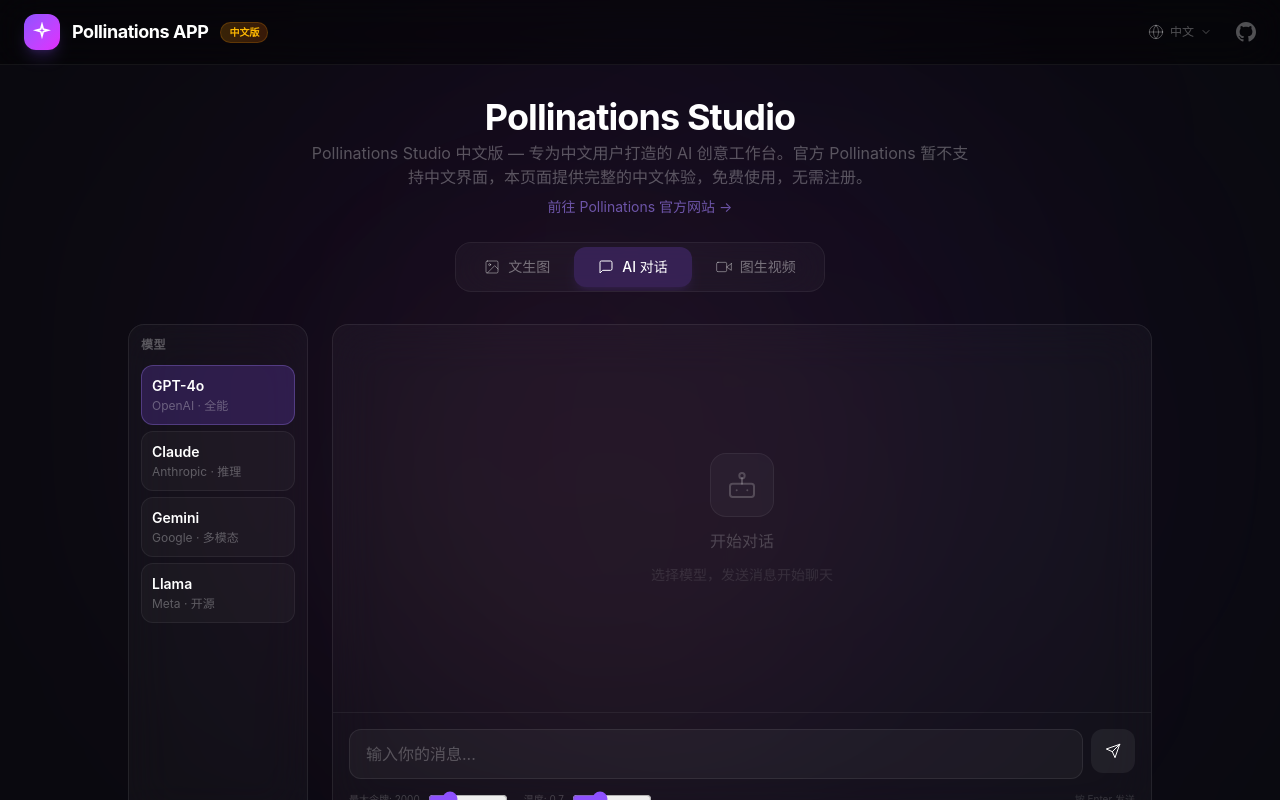
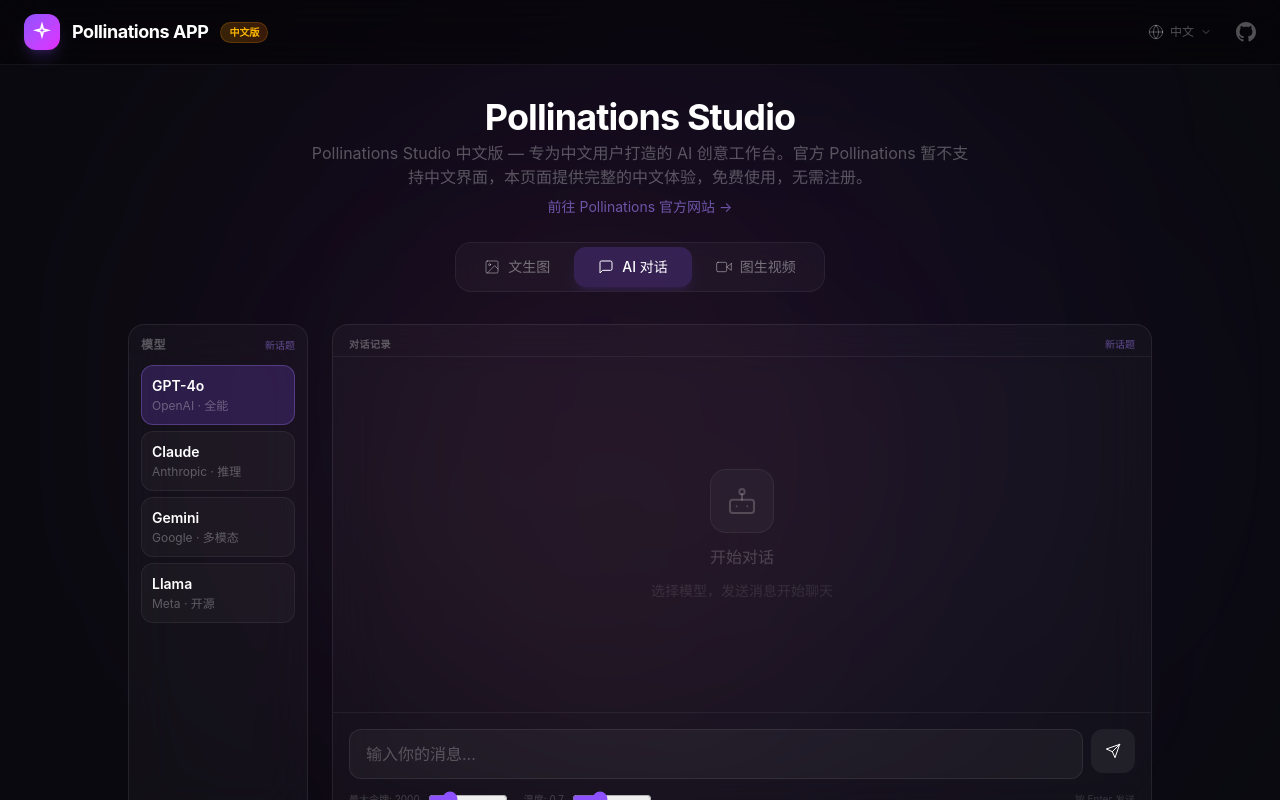
Before and after one commit to EasongChung/pollinations-studio, a React (Vite) app: page / in a window 1280 px wide. Both pictures are taken after a click on the button "AI 对话". Shown: the top 800 px of the page. Built offline with nearby package versions, Linux system fonts and the light colour scheme.

Commit message:
feat: move aspect ratio to left, 1:1 preview, chat new-topic & history, video history

```diff
--- a/src/App.jsx
+++ b/src/App.jsx
@@ -42,6 +42,8 @@
     videoMode: '视频模式', img2video: '图生视频', txt2video: '文生视频',
     refPic: '参考图片（选填）', motionPHshort: '描述画面中的运动...',
     history: 'History',
+    newChat: 'New Topic',
+    chatHistory: 'Chat History',
   },
   zh: {
     heroDesc: 'Pollinations Studio 中文版 — 专为中文用户打造的 AI 创意工作台。官方 Pollinations 暂不支持中文界面，本页面提供完整的中文体验，免费使用，无需注册。',
@@ -74,6 +76,8 @@
     videoMode: '视频模式', img2video: '图生视频', txt2video: '文生视频',
     refPic: '参考图片（选填）', motionPHshort: '描述画面中的运动...',
     history: '临时记录',
+    newChat: '新话题',
+    chatHistory: '对话记录',
   },
 }
 
@@ -266,6 +270,17 @@
           {IMAGE_MODELS.map(m => <Chip key={m.value} label={m.label} active={model === m.value} free={m.free} onClick={() => setModel(m.value)} />)}
         </div>
       </GlassCard>
+      <GlassCard className="p-4 sm:p-5">
+        <SectionLabel>{t('aspectRatio')}</SectionLabel>
+        <div className="flex gap-2 flex-wrap">
+          {ASPECT_RATIOS.map(r2 => (
+            <button key={r2.label} onClick={() => setAspectRatio(r2.label)}
+              className={`px-3 sm:px-4 py-1.5 sm:py-2 rounded-xl border text-xs sm:text-sm font-medium transition-all duration-200 ${aspectRatio === r2.label ? 'bg-violet-500/20 border-violet-400/30 text-violet-200' : 'bg-white/[0.03] border-white/[0.06] text-white/40 hover:text-white/70 hover:bg-white/[0.06]'}`}>
+              {r2.label}<span className="ml-1 text-[10px] text-white/30">{r2.w}×{r2.h}</span>
+            </button>
+          ))}
+        </div>
+      </GlassCard>
       <button onClick={() => setShowAdvanced(!showAdvanced)} className="flex items-center gap-2 text-xs text-white/40 hover:text-white/70 transition-colors">
         <Icons.Settings className="w-3.5 h-3.5" />{t('advanced')}
         <svg className={`w-3 h-3 transition-transform ${showAdvanced ? 'rotate-90' : ''}`} viewBox="0 0 24 24" fill="none" stroke="currentColor" strokeWidth="2"><polyline points="9 18 15 12 9 6"/></svg>
@@ -285,21 +300,10 @@
     </div>
   )
 
-  // Right: generate btn + aspect ratio + preview
+  // Right: generate btn + preview
   const right = (
     <div className="space-y-4">
       <PrimaryBtn onClick={gen} disabled={generating || !prompt.trim()} loading={generating} icon={Icons.Sparkles}>{t('generate')}</PrimaryBtn>
-      <GlassCard className="p-4 sm:p-5">
-        <SectionLabel>{t('aspectRatio')}</SectionLabel>
-        <div className="flex gap-2 flex-wrap">
-          {ASPECT_RATIOS.map(r2 => (
-            <button key={r2.label} onClick={() => setAspectRatio(r2.label)}
-              className={`px-3 sm:px-4 py-1.5 sm:py-2 rounded-xl border text-xs sm:text-sm font-medium transition-all duration-200 ${aspectRatio === r2.label ? 'bg-violet-500/20 border-violet-400/30 text-violet-200' : 'bg-white/[0.03] border-white/[0.06] text-white/40 hover:text-white/70 hover:bg-white/[0.06]'}`}>
-              {r2.label}<span className="ml-1 text-[10px] text-white/30">{r2.w}×{r2.h}</span>
-            </button>
-          ))}
-        </div>
-      </GlassCard>
       {generating && (
         <GlassCard className="p-4 overflow-hidden">
           <div className="flex flex-col items-center gap-3 py-12">
@@ -325,7 +329,7 @@
       )}
       {!generating && !imageUrl && (
         <GlassCard className="p-4 overflow-hidden">
-          <div className="flex flex-col items-center justify-center py-16 text-white/20 gap-3">
+          <div className="flex flex-col items-center justify-center aspect-square text-white/20 gap-3">
             <Icons.Image className="w-14 h-14 opacity-30" /><p className="text-sm text-white/15">{t('genImageHint')}</p>
           </div>
         </GlassCard>
@@ -370,7 +374,7 @@
 }
 
 // ─── Chat Tab ──────────────────────────────────────────────────
-function ChatTab({ t }) {
+function ChatTab({ t, chatHistory, addChatHistory, clearChatHistory }) {
   const lang = useContext(LangContext)
   const [prompt, setPrompt] = useState('')
   const [model, setModel] = useState('openai')
@@ -384,18 +388,31 @@
 
   const send = useCallback(() => {
     if (!prompt.trim() || loading) return
-    setMessages(p => [...p, { role: 'user', content: prompt.trim() }])
+    const userMsg = prompt.trim()
+    setMessages(p => [...p, { role: 'user', content: userMsg }])
     setPrompt(''); setLoading(true)
-    fetch(`https://text.pollinations.ai/${encodeURIComponent(prompt.trim())}?model=${model}&max_tokens=${maxTokens}&temperature=${temperature}`, { signal: AbortSignal.timeout(120000) })
+    fetch(`https://text.pollinations.ai/${encodeURIComponent(userMsg)}?model=${model}&max_tokens=${maxTokens}&temperature=${temperature}`, { signal: AbortSignal.timeout(120000) })
       .then(r => { if (!r.ok) throw new Error(`HTTP ${r.status}`); return r.text() })
-      .then(t => { setMessages(p => [...p, { role: 'assistant', content: t }]); setLoading(false) })
+      .then(text => { setMessages(p => [...p, { role: 'assistant', content: text }]); setLoading(false) })
       .catch(e => { setMessages(p => [...p, { role: 'assistant', content: e.name === 'AbortError' ? t('reqTimeout') : `${t('genFailed')}: ${e.message}` }]); setLoading(false) })
   }, [prompt, model, maxTokens, temperature, loading, t])
+
+  const handleNewTopic = useCallback(() => {
+    if (messages.length > 0) {
+      addChatHistory({ id: Date.now(), model, messages, timestamp: Date.now() })
+    }
+    setMessages([])
+    setPrompt('')
+  }, [messages, model, addChatHistory])
 
   // Left: model selector (narrow single column)
   const left = (
     <GlassCard className="p-3">
-      <p className="text-xs text-white/30 mb-3 font-semibold uppercase tracking-wider">{t('model')}</p>
+        <div className="flex items-center justify-between mb-3">
+          <p className="text-xs text-white/30 font-semibold uppercase tracking-wider">{t('model')}</p>
+          <button onClick={handleNewTopic}
+            className="text-[10px] text-violet-400/50 hover:text-violet-300 transition-colors">{t('newChat')}</button>
+        </div>
       <div className="flex flex-col gap-1.5">
         {TEXT_MODELS.map(m => (
           <button key={m.value} onClick={() => setModel(m.value)}
@@ -411,6 +428,26 @@
   // Right: fixed chat window with scrollbar
   const right = (
     <GlassCard className="overflow-hidden flex flex-col h-[500px]">
+      <div className="shrink-0 flex items-center justify-between px-4 pt-3 pb-1 border-b border-white/[0.06]">
+        <p className="text-[10px] text-white/30 font-semibold uppercase tracking-wider">{t('chatHistory')}</p>
+        <div className="flex gap-2">
+          {chatHistory && chatHistory.length > 0 && (
+            <select onChange={e => {
+              if (e.target.value) {
+                const entry = chatHistory.find(h => String(h.id) === e.target.value)
+                if (entry) { setMessages(entry.messages); setModel(entry.model) }
+              }
+            }} className="text-[10px] bg-white/[0.04] border border-white/[0.08] rounded-lg px-2 py-1 text-white/60 focus:outline-none">
+              <option value="">{t('chatHistory')}···</option>
+              {chatHistory.map(h => (
+                <option key={h.id} value={h.id}>{new Date(h.timestamp).toLocaleTimeString()}</option>
+              ))}
+            </select>
+          )}
+          <button onClick={handleNewTopic}
+            className="text-[10px] text-violet-400/50 hover:text-violet-300 transition-colors">{t('newChat')}</button>
+        </div>
+      </div>
       <div className="flex-1 overflow-y-auto">
         {messages.length === 0 ? (
           <div className="flex flex-col items-center justify-center h-full text-white/20 gap-3 p-8">
@@ -469,7 +506,7 @@
 }
 
 // ─── Video Tab ─────────────────────────────────────────────────
-function VideoTab({ t }) {
+function VideoTab({ t, history, addToHistory }) {
   const [videoMode, setVideoMode] = useState('img2video') // img2video | txt2video
   const [prompt, setPrompt] = useState('')
   const [imageUrl, setImageUrl] = useState('')
@@ -496,7 +533,7 @@
     setProgress(20)
     fetch(url, { signal: AbortSignal.timeout(300000) })
       .then(r => { setProgress(60); if (!r.ok) throw new Error(`HTTP ${r.status}`); return r.blob() })
-      .then(b => { setProgress(80); setVideoUrl(URL.createObjectURL(b)); setProgress(100); setLoading(false) })
+      .then(b => { setProgress(80); const url = URL.createObjectURL(b); setVideoUrl(url); setProgress(100); setLoading(false); addToHistory({ videoUrl: url, prompt: prompt.trim(), model, videoMode }) })
       .catch(e => { setProgress(0); setLoading(false); setError(e.name === 'AbortError' ? t('videoFailed') : `${t('genFailed')}: ${e.message}`) })
   }, [prompt, imageUrl, model, duration, width, height, videoMode, t])
 
@@ -577,9 +614,21 @@
         </>
       )}
 
-      {error && (
-        <GlassCard className="p-4 border-red-500/20 bg-red-500/[0.04]">
-          <div className="flex items-start gap-3"><Icons.AlertCircle className="w-4 h-4 text-red-400 mt-0.5 shrink-0" /><p className="text-sm text-red-400/80">{error}</p></div>
+      {toast && <Toast message={toast.message} type={toast.type} onClose={() => setToast(null)} />}
+      {history && history.length > 0 && (
+        <GlassCard className="p-3 sm:p-4">
+          <SectionLabel>{t('history')}</SectionLabel>
+          <div className="grid grid-cols-2 gap-2 mt-2 max-h-[240px] overflow-y-auto">
+            {history.map(item => (
+              <button key={item.id} onClick={() => { window.open(item.videoUrl, '_blank') }}
+                className="group relative aspect-video rounded-lg overflow-hidden border border-white/[0.06] hover:border-violet-400/40 transition-all">
+                <video src={item.videoUrl} className="w-full h-full object-cover" muted />
+                <div className="absolute inset-0 bg-black/0 group-hover:bg-black/50 transition-all flex items-center justify-center opacity-0 group-hover:opacity-100">
+                  <span className="text-[10px] text-white/80 px-2 py-1 bg-black/60 rounded-md">{item.model}</span>
+                </div>
+              </button>
+            ))}
+          </div>
         </GlassCard>
       )}
     </div>
@@ -598,9 +647,20 @@
   const [lang, setLang] = useState(() => navigator.language?.startsWith('zh') ? 'zh' : 'zh')
   const [activeTab, setActiveTab] = useState('image')
   const [imageHistory, setImageHistory] = useState([])
+  const [chatHistory, setChatHistory] = useState([])
+  const [videoHistory, setVideoHistory] = useState([])
 
   const addToHistory = useCallback((record) => {
     setImageHistory(prev => [{ id: Date.now(), ...record }, ...prev].slice(0, 20))
+  }, [])
+  const addChatHistory = useCallback((record) => {
+    setChatHistory(prev => [record, ...prev].slice(0, 10))
+  }, [])
+  const clearChatHistory = useCallback(() => {
+    setChatHistory([])
+  }, [])
+  const addVideoHistory = useCallback((record) => {
+    setVideoHistory(prev => [{ id: Date.now(), ...record }, ...prev].slice(0, 10))
   }, [])
 
   const tabs = [
@@ -630,8 +690,8 @@
           <TabNav tabs={tabs} activeTab={activeTab} setActiveTab={setActiveTab} />
           <div className="max-w-5xl mx-auto">
             {activeTab === 'image' && <ImageTab t={k => I18N[lang][k]} history={imageHistory} addToHistory={addToHistory} />}
-            {activeTab === 'text' && <ChatTab t={k => I18N[lang][k]} />}
-            {activeTab === 'video' && <VideoTab t={k => I18N[lang][k]} />}
+            {activeTab === 'text' && <ChatTab t={k => I18N[lang][k]} chatHistory={chatHistory} addChatHistory={addChatHistory} clearChatHistory={clearChatHistory} />}
+            {activeTab === 'video' && <VideoTab t={k => I18N[lang][k]} history={videoHistory} addToHistory={addVideoHistory} />}
           </div>
           <footer className="mt-12 sm:mt-16 pt-6 sm:pt-8 border-t border-white/[0.04] text-center">
             <p className="text-xs text-white/20">{I18N[lang].footer}</p>
```
